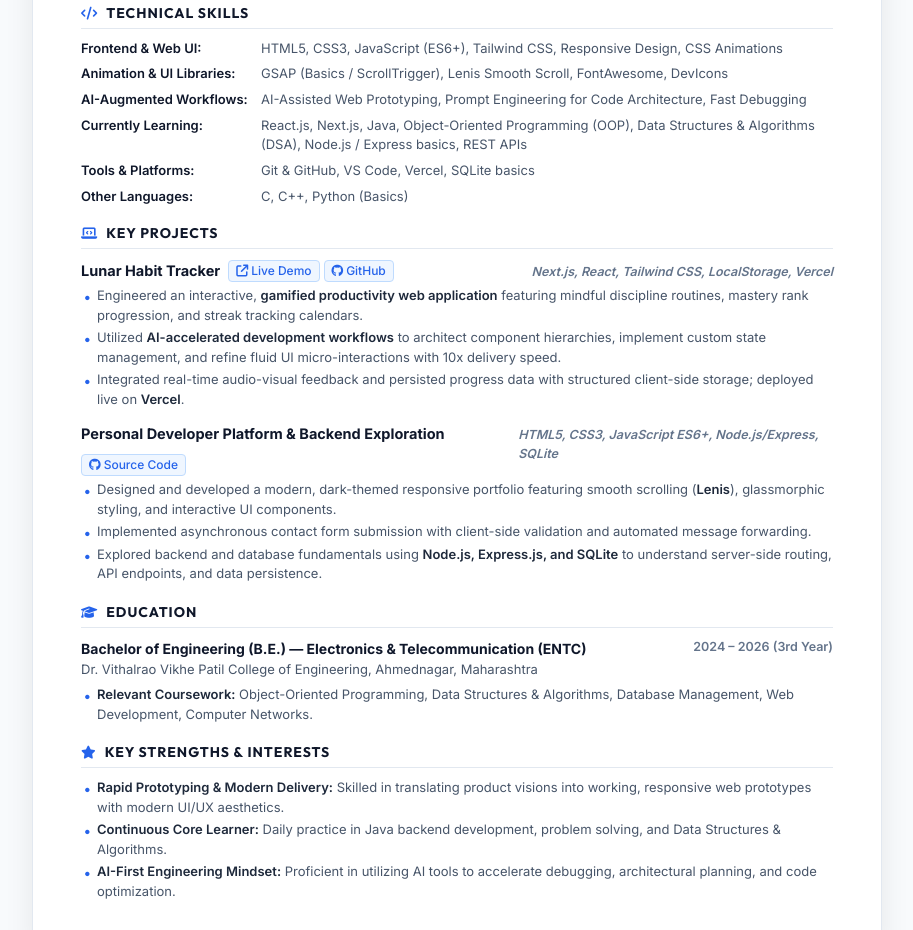
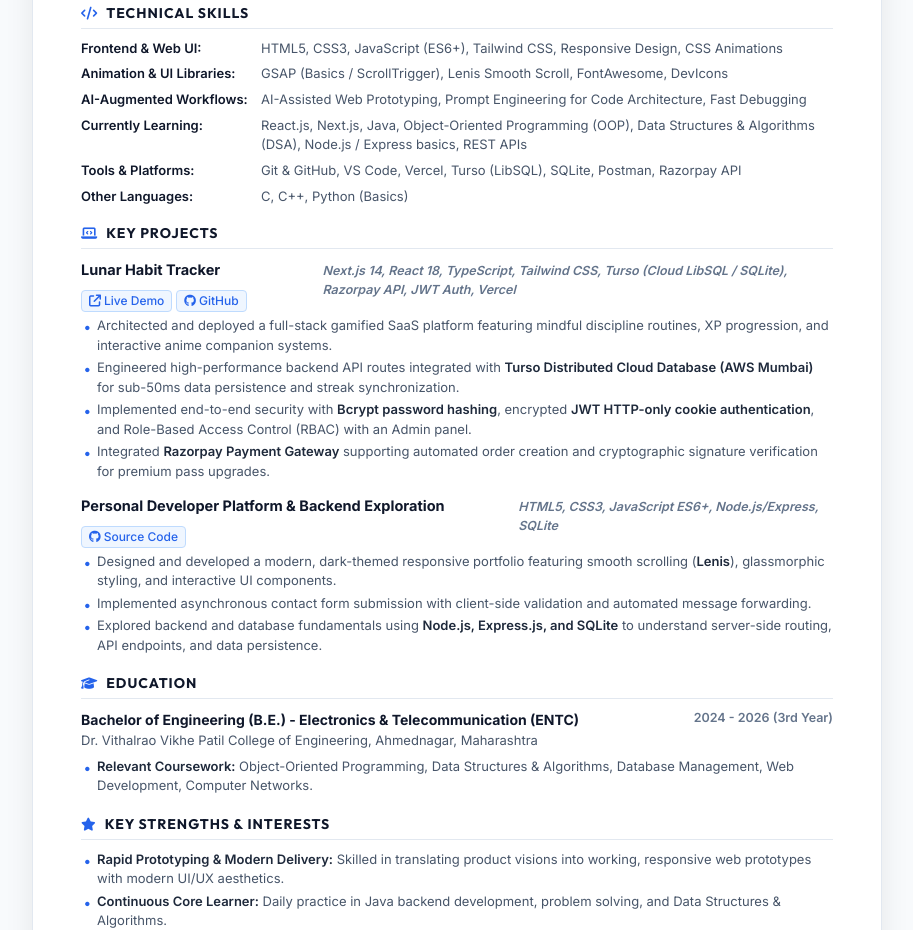
Before and after one commit to badtobiop/portfolio, a website: page resume.html in a window 1280 px wide. Shown: the part 457-1387 px from the top of the page, without its empty margins (183-1096 px from the left). Drawn offline with Linux system fonts and the light colour scheme.

Commit message:
Upgrade Lunar Habit Tracker details in resume with Turso cloud DB and Razorpay stack

```diff
--- a/resume.html
+++ b/resume.html
@@ -516,7 +516,7 @@
                 </div>
                 <div class="skill-row">
                     <span class="skill-category">Tools & Platforms:</span>
-                    <span class="skill-list">Git & GitHub, VS Code, Vercel, SQLite basics</span>
+                    <span class="skill-list">Git & GitHub, VS Code, Vercel, Turso (LibSQL), SQLite, Postman, Razorpay API</span>
                 </div>
                 <div class="skill-row">
                     <span class="skill-category">Other Languages:</span>
@@ -545,12 +545,13 @@
                             </a>
                         </span>
                     </div>
-                    <span class="project-tech">Next.js, React, Tailwind CSS, LocalStorage, Vercel</span>
+                    <span class="project-tech">Next.js 14, React 18, TypeScript, Tailwind CSS, Turso (Cloud LibSQL / SQLite), Razorpay API, JWT Auth, Vercel</span>
                 </div>
                 <ul class="bullet-list">
-                    <li>Engineered an interactive, <strong>gamified productivity web application</strong> featuring mindful discipline routines, mastery rank progression, and streak tracking calendars.</li>
-                    <li>Utilized <strong>AI-accelerated development workflows</strong> to architect component hierarchies, implement custom state management, and refine fluid UI micro-interactions with 10x delivery speed.</li>
-                    <li>Integrated real-time audio-visual feedback and persisted progress data with structured client-side storage; deployed live on <strong>Vercel</strong>.</li>
+                    <li>Architected and deployed a full-stack gamified SaaS platform featuring mindful discipline routines, XP progression, and interactive anime companion systems.</li>
+                    <li>Engineered high-performance backend API routes integrated with <strong>Turso Distributed Cloud Database (AWS Mumbai)</strong> for sub-50ms data persistence and streak synchronization.</li>
+                    <li>Implemented end-to-end security with <strong>Bcrypt password hashing</strong>, encrypted <strong>JWT HTTP-only cookie authentication</strong>, and Role-Based Access Control (RBAC) with an Admin panel.</li>
+                    <li>Integrated <strong>Razorpay Payment Gateway</strong> supporting automated order creation and cryptographic signature verification for premium pass upgrades.</li>
                 </ul>
             </div>
 
@@ -582,10 +583,10 @@
             </h2>
             <div class="edu-item">
                 <div>
-                    <div class="edu-degree">Bachelor of Engineering (B.E.) — Electronics & Telecommunication (ENTC)</div>
+                    <div class="edu-degree">Bachelor of Engineering (B.E.) - Electronics & Telecommunication (ENTC)</div>
                     <div class="edu-institution">Dr. Vithalrao Vikhe Patil College of Engineering, Ahmednagar, Maharashtra</div>
                 </div>
-                <div class="edu-date">2024 – 2026 (3rd Year)</div>
+                <div class="edu-date">2024 - 2026 (3rd Year)</div>
             </div>
             <ul class="bullet-list" style="margin-top: 2px;">
                 <li><strong>Relevant Coursework:</strong> Object-Oriented Programming, Data Structures & Algorithms, Database Management, Web Development, Computer Networks.</li>
```
